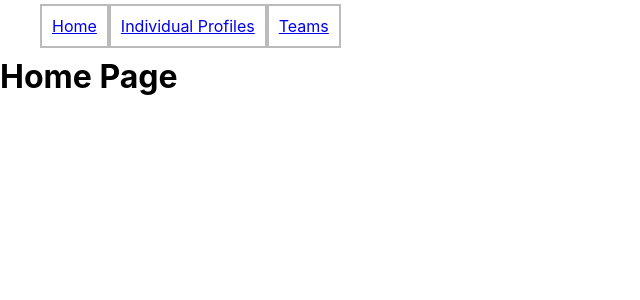
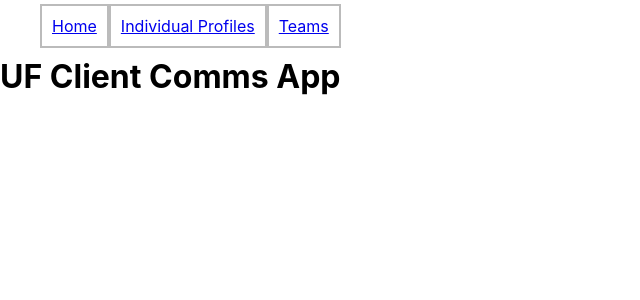
Before and after one commit to clange9530/student-portal-app, a React (Create React App) app in the folder client/: page / in a window 1280 px wide. Shown: the top 300 px of the page, without its empty margins (0-640 px from the left). Built offline with nearby package versions, Linux system fonts and the light colour scheme.

Commit message:
Reorganized front end files for better organization.

```diff
--- a/client/src/Main.js
+++ b/client/src/Components/Main.js
@@ -1,8 +1,8 @@
 import React from 'react';
 import { Switch, Route } from 'react-router-dom';
-import Users from './Pages/Users';
-import Home from './Pages/Home';
-import Teams from './Pages/Teams';
+import Users from '../Pages/Users';
+import Home from '../Pages/Home';
+import Teams from '../Pages/Teams';
 
 
 
--- a/client/src/Pages/Home.js
+++ b/client/src/Pages/Home.js
@@ -2,7 +2,7 @@ import React from 'react';
 
 const Home = () => (
     <div>
-        <h1>Home Page</h1>
+        <h1>UF Client Comms App</h1>
     </div>
 
 )
--- a/client/src/index.js
+++ b/client/src/index.js
@@ -2,7 +2,7 @@ import React from 'react';
 import { render } from 'react-dom';
 import { BrowserRouter } from 'react-router-dom';
 import './index.css';
-import App from './App';
+import App from './Components/App';
 import * as serviceWorker from './serviceWorker';
 
 render((
```
Also changed, not shown: client/src/Components/App.js (renamed from client/src/App.js), client/src/Components/Header.js (renamed from client/src/Header.js).
